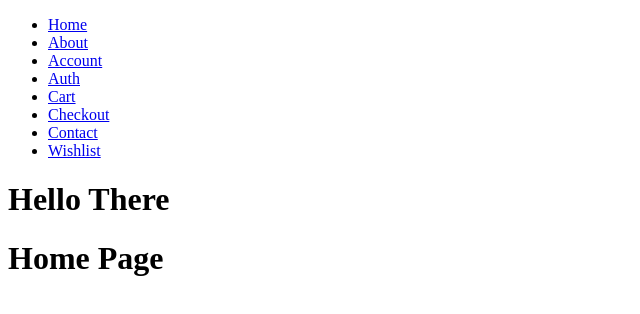
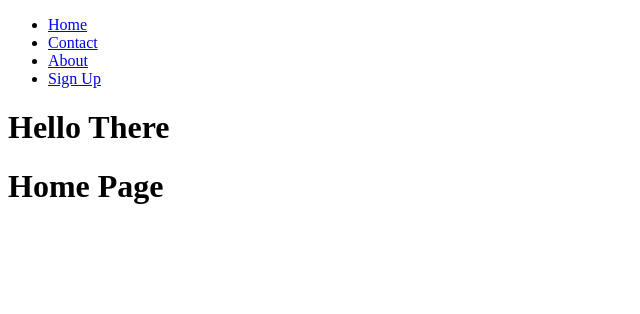
Before and after one commit to AlbertLeipzig/e_commerce-2styles, a React (Vite) app: page / in a window 1280 px wide. Shown: the top 314 px of the page, without its empty margins (0-640 px from the left). Built offline with nearby package versions, Linux system fonts and the light colour scheme.

Commit message:
finished

```diff
--- a/src/components/MainNavigation.tsx
+++ b/src/components/MainNavigation.tsx
@@ -7,25 +7,13 @@ export const MainNavigation = () => {
           <NavLink to="/">Home</NavLink>
         </li>
         <li>
+          <NavLink to="/contact">Contact</NavLink>
+        </li>
+        <li>
           <NavLink to="/about">About</NavLink>
         </li>
         <li>
-          <NavLink to="/account">Account</NavLink>
-        </li>
-        <li>
-          <NavLink to="/auth">Auth</NavLink>
-        </li>
-        <li>
-          <NavLink to="/cart">Cart</NavLink>
-        </li>
-        <li>
-          <NavLink to="/checkout">Checkout</NavLink>
-        </li>
-        <li>
-          <NavLink to="/contact">Contact</NavLink>
-        </li>
-        <li>
-          <NavLink to="/wishlist">Wishlist</NavLink>
+          <NavLink to="/auth">Sign Up</NavLink>
         </li>
       </ul>
     </nav>
```
Also changed, not shown: src/components/Header.tsx (added, +35 -0 lines).
